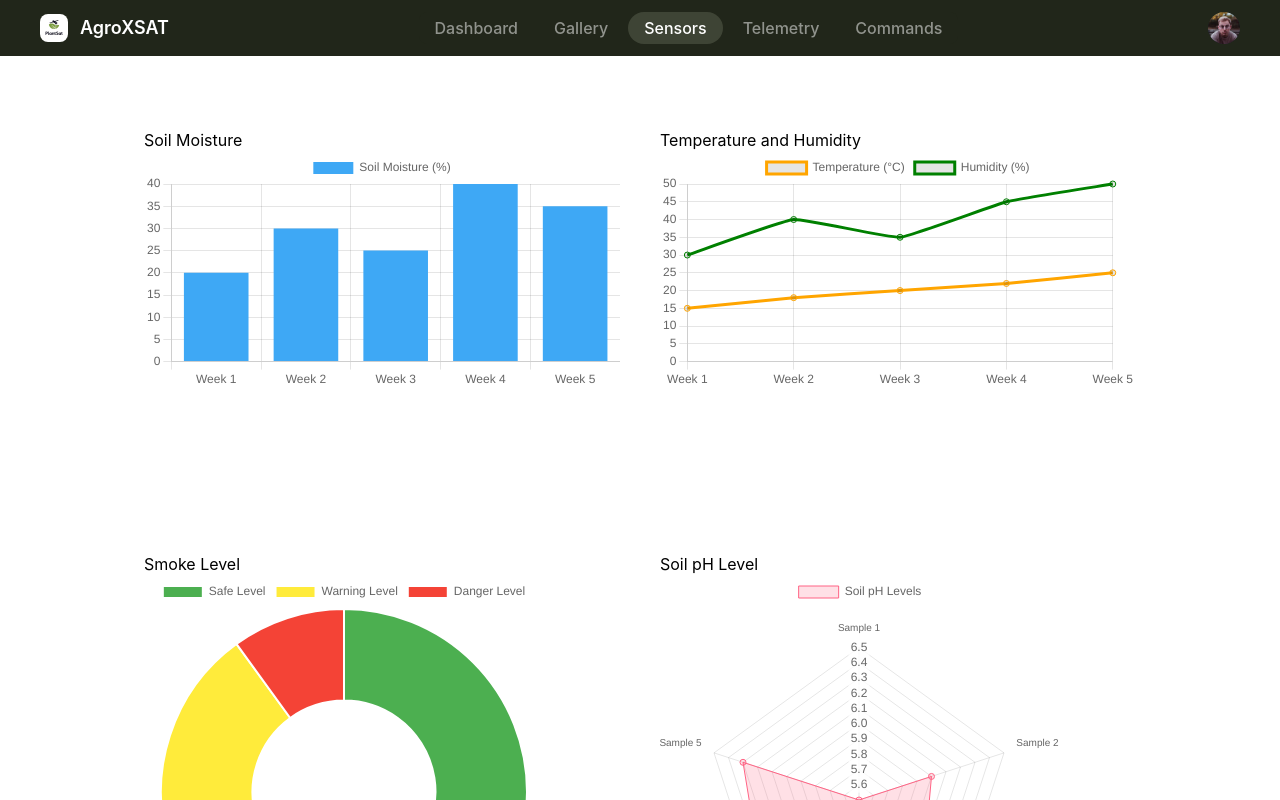
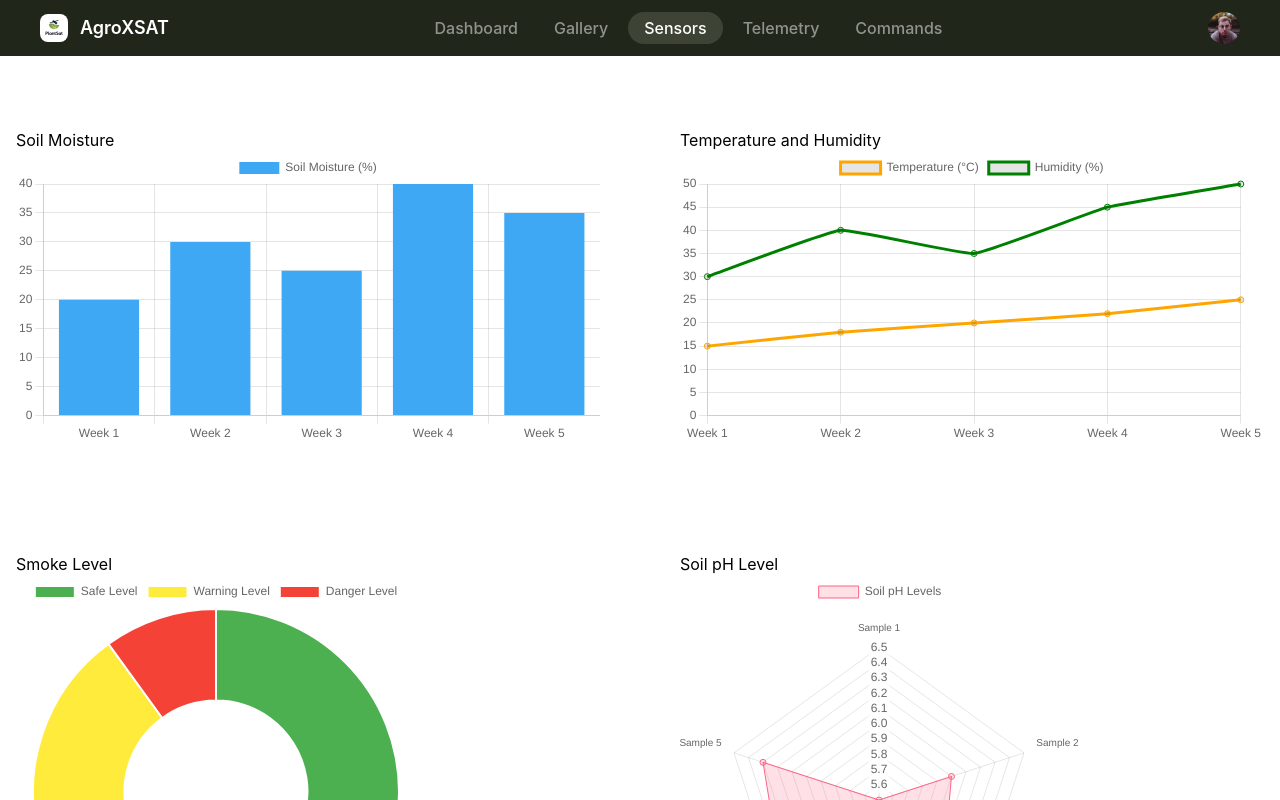
Before and after one commit to CommsJKUAT/AgroXSAT, a React (Vite) app in the folder AgritechSat/frontend/: page /sensors in a window 1280 px wide. Shown: the top 800 px of the page. Built offline with nearby package versions, Linux system fonts and the light colour scheme; sample sign-in values are in the browser's storage.

Commit message:
Update Sensor

```diff
--- a/AgritechSat/frontend/src/pages/@Dashboard/pages/sensors/sensors.jsx
+++ b/AgritechSat/frontend/src/pages/@Dashboard/pages/sensors/sensors.jsx
@@ -9,7 +9,7 @@
   return (
     <>
       <DashboardNav />
-      <div className="max-w-screen-lg mx-auto grid grid-cols-1 sm:grid-cols-2 gap-x-10 p-4 pt-32">
+      <div className="max-w-screen-xl mx-auto grid grid-cols-1 sm:grid-cols-2 gap-x-20 p-4 pt-32">
         <SoilMoisture />
         <TemperatureHumidity />
         <SmokeSensor />
```
